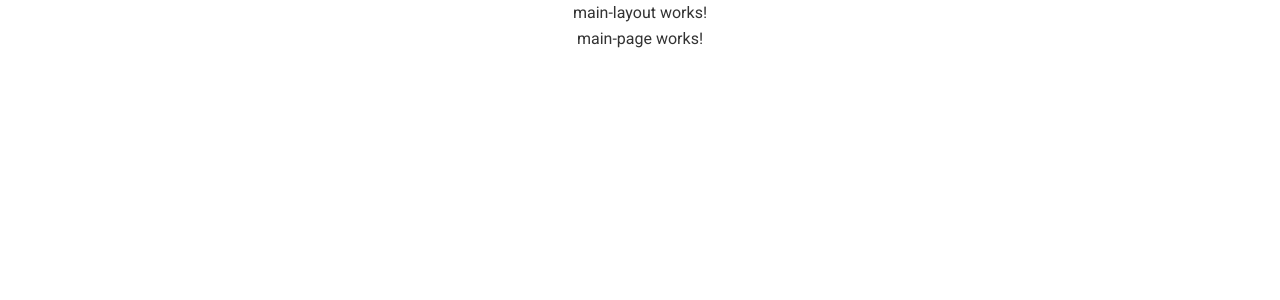
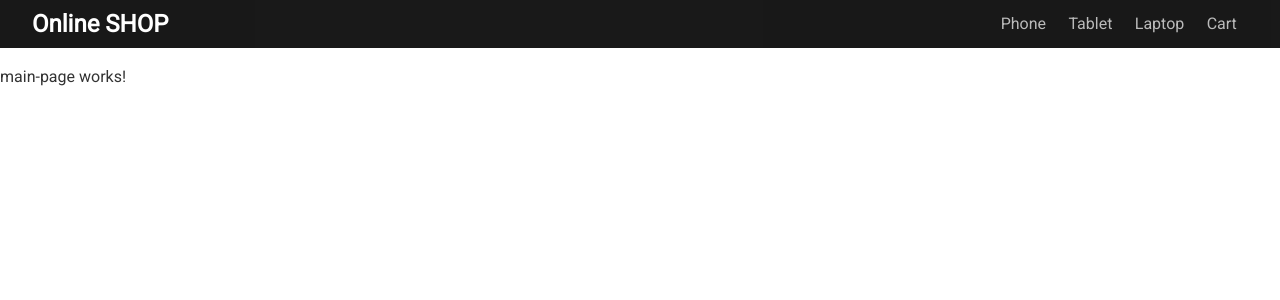
Before and after one commit to Assylzhan91/shop, an Angular app: page / in a window 1280 px wide. Shown: the top 300 px of the page. Built offline with nearby package versions, Linux system fonts and the light colour scheme.

Commit message:
lesson-003

```diff
--- a/src/app/app.component.html
+++ b/src/app/app.component.html
@@ -1,3 +1 @@
-<div class="container text-center">
-  <router-outlet></router-outlet>
-</div>
+<router-outlet></router-outlet>
--- a/src/app/shared/main-layout/main-layout.component.html
+++ b/src/app/shared/main-layout/main-layout.component.html
@@ -1,2 +1,10 @@
-<p>main-layout works!</p>
+<nav class="navbar bg-dark">
+  <h2>Online SHOP</h2>
+  <ul>
+    <li><a [routerLink]="" >Phone</a></li>
+    <li><a [routerLink]="" >Tablet</a></li>
+    <li><a [routerLink]="" >Laptop</a></li>
+    <li><a [routerLink]="['/cart']" >Cart</a></li>
+  </ul>
+</nav>
 <router-outlet></router-outlet>
```
